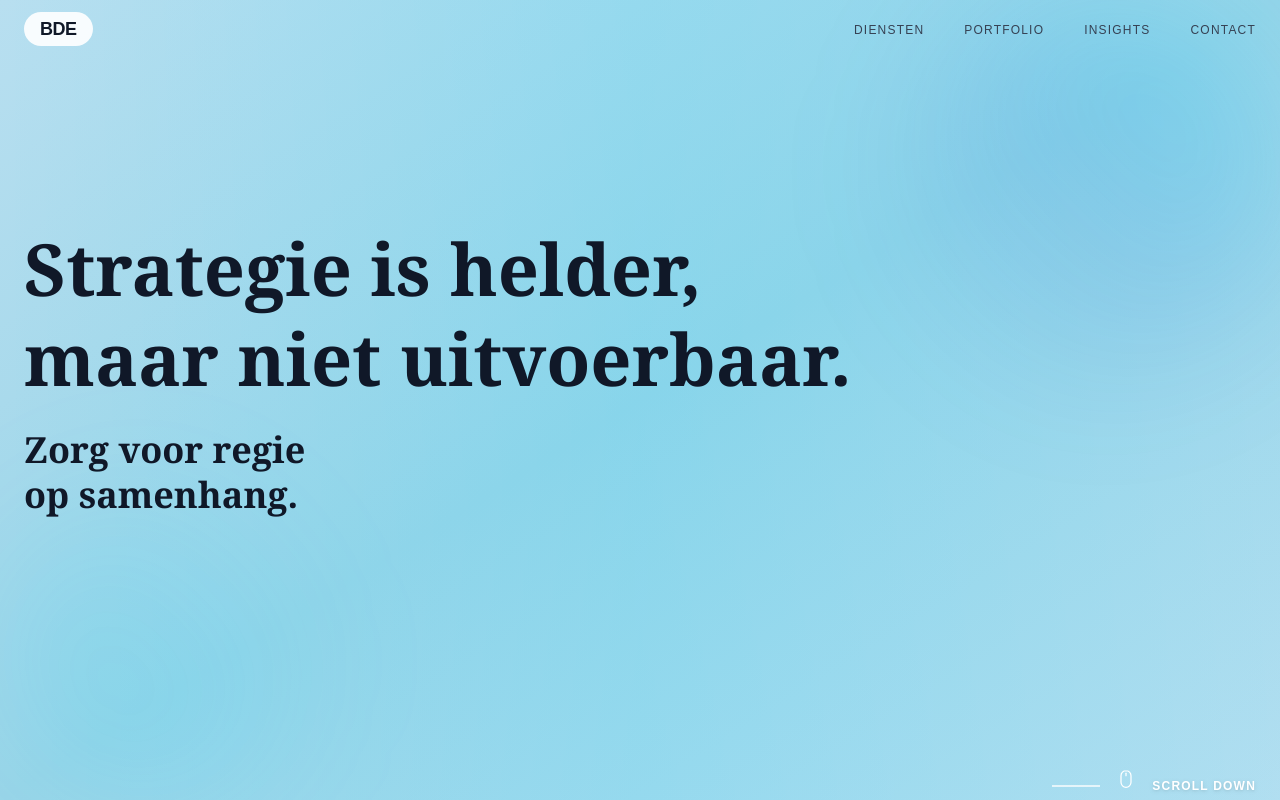
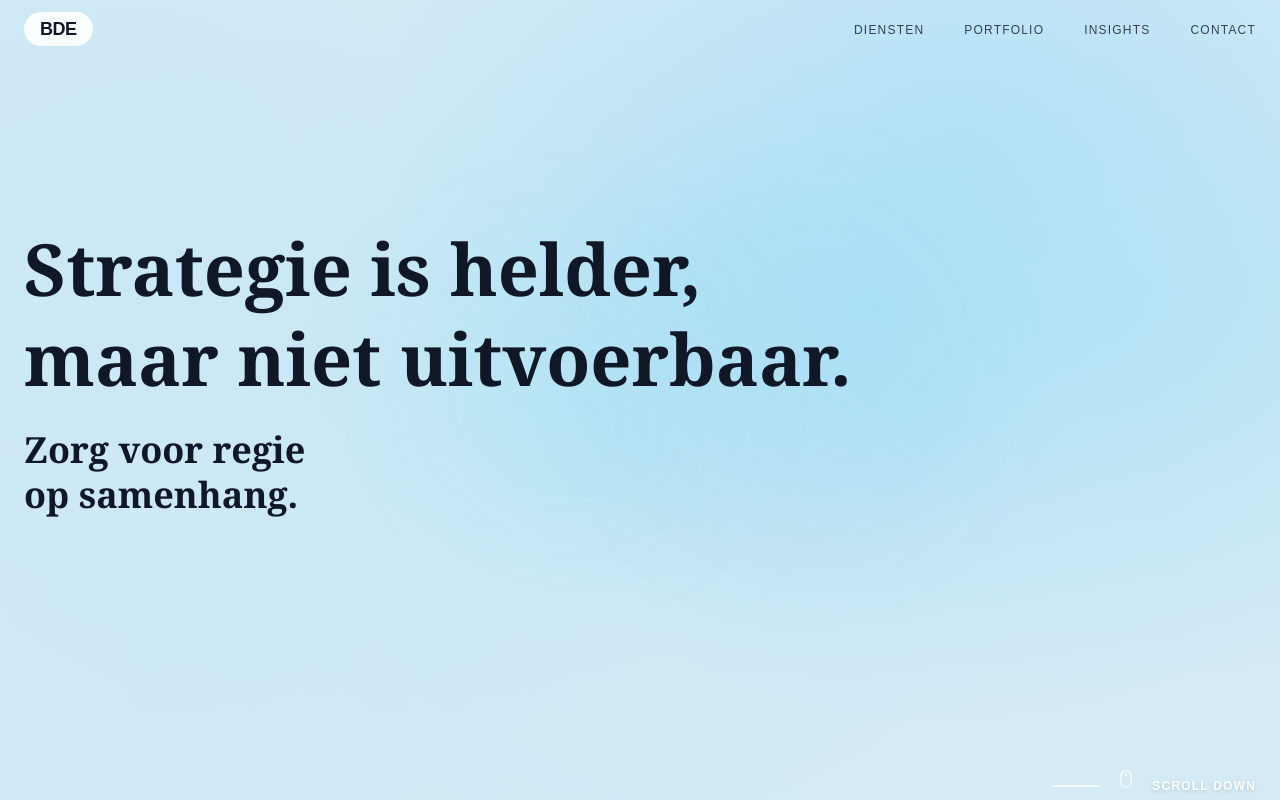
Before and after one commit to TinoiDam/bde-consulting.com, a Next.js app: page / in a window 1280 px wide. Shown: the top 800 px of the page. Built offline with nearby package versions, Linux system fonts and the light colour scheme.

Commit message:
Implement Aurora Mesh Gradient - organic overlapping radial gradients like northern lights

```diff
--- a/app/page.tsx
+++ b/app/page.tsx
@@ -3,17 +3,40 @@ import Link from 'next/link';
 export default function Home() {
   return (
     <main className="bg-white">
-      {/* Hero Section - BCG Style with Blue to Teal Gradient Effect */}
+      {/* Hero Section - Aurora Mesh Gradient Effect */}
       <section className="relative overflow-hidden min-h-screen flex flex-col">
-        {/* Blue to teal gradient background - BCG effect */}
-        <div className="absolute inset-0 bg-gradient-to-br from-[#b8dff0] via-[#9ad5e8] to-[#b8dff0]"></div>
+        {/* Base soft blue background */}
+        <div className="absolute inset-0 bg-[#d4eaf5]"></div>
 
-        {/* Diagonal gradient overlay for BCG effect */}
-        <div className="absolute inset-0 bg-gradient-to-r from-transparent via-[#00D4FF]/15 to-[#00D4FF]/5 opacity-80"></div>
+        {/* Aurora Mesh Gradient - Multiple overlapping radial gradients */}
+        {/* Blob 1 - Top right cyan */}
+        <div className="absolute inset-0 opacity-60" style={{
+          background: 'radial-gradient(circle at 75% 20%, rgba(100, 200, 255, 0.4) 0%, transparent 50%)'
+        }}></div>
 
-        {/* Teal gradient blur elements - with BCG floating effect */}
-        <div className="absolute top-0 right-0 w-96 h-96 bg-gradient-to-bl from-[#00D4FF]/25 via-[#0052CC]/10 to-transparent rounded-full blur-3xl animate-float-slow"></div>
-        <div className="absolute bottom-0 left-0 w-80 h-80 bg-gradient-to-tr from-[#00D4FF]/15 to-transparent rounded-full blur-3xl animate-float-slow-reverse"></div>
+        {/* Blob 2 - Center teal */}
+        <div className="absolute inset-0 opacity-50" style={{
+          background: 'radial-gradient(circle at 50% 50%, rgba(150, 220, 240, 0.3) 0%, transparent 60%)'
+        }}></div>
+
+        {/* Blob 3 - Bottom left light blue */}
+        <div className="absolute inset-0 opacity-40" style={{
+          background: 'radial-gradient(circle at 20% 80%, rgba(180, 230, 250, 0.3) 0%, transparent 55%)'
+        }}></div>
+
+        {/* Blob 4 - Top left soft cyan */}
+        <div className="absolute inset-0 opacity-35" style={{
+          background: 'radial-gradient(circle at 10% 30%, rgba(120, 210, 250, 0.25) 0%, transparent 50%)'
+        }}></div>
+
+        {/* Blob 5 - Right side flowing teal */}
+        <div className="absolute inset-0 opacity-45" style={{
+          background: 'radial-gradient(ellipse at 85% 40%, rgba(100, 220, 240, 0.35) 0%, transparent 55%)'
+        }}></div>
+
+        {/* Animated floating elements for extra depth */}
+        <div className="absolute top-1/4 right-1/4 w-96 h-96 bg-gradient-to-bl from-[#00D4FF]/20 via-[#0052CC]/5 to-transparent rounded-full blur-3xl animate-float-slow opacity-60"></div>
+        <div className="absolute bottom-1/3 left-1/3 w-80 h-80 bg-gradient-to-tr from-[#00D4FF]/15 to-transparent rounded-full blur-3xl animate-float-slow-reverse opacity-50"></div>
 
         {/* Content - Top */}
         <div className="relative z-10 flex-1 flex items-center py-16 md:py-0">
```
